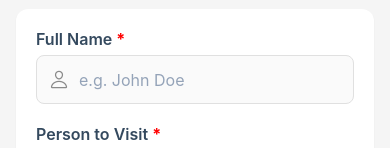
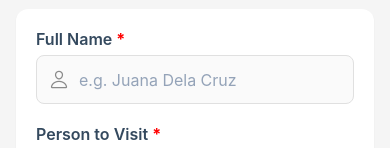
Before and after one commit to Jenne-ux/hotel-checkin-ui-system-, a React Native app: screen /Visitors in a window 390 px wide. Shown: the part 183-331 px from the top of the page. Built offline with nearby package versions, Linux system fonts and the light colour scheme.

Commit message:
Change full name visitors

```diff
--- a/screens/Visitors.js
+++ b/screens/Visitors.js
@@ -233,7 +233,7 @@ const Visitors = ({ navigation }) => {
                 <Ionicons name="person-outline" size={20} color="#8a8a8a" />
                 <TextInput
                   style={styles.input}
-                  placeholder="e.g. John Doe"
+                  placeholder="e.g. Juana Dela Cruz"
                   placeholderTextColor="#94A3B8"
                   value={fullName}
                   onChangeText={(text) => {
```
